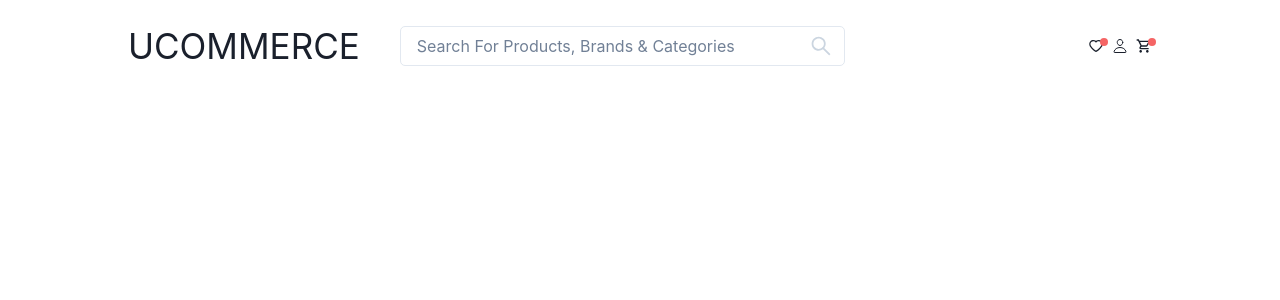
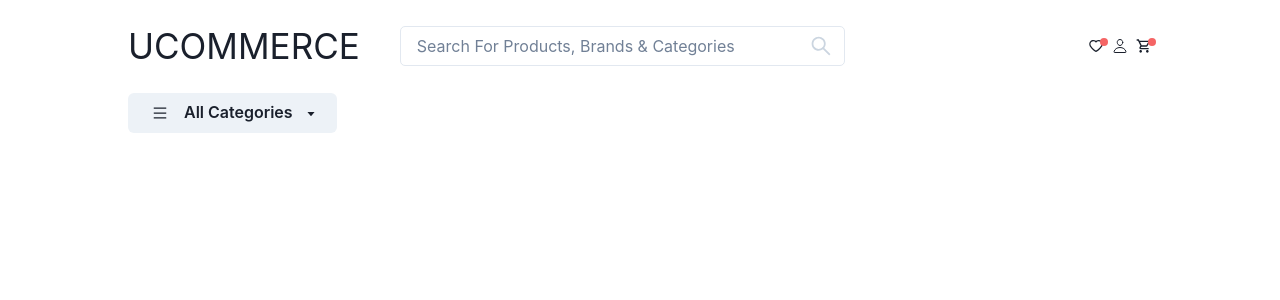
Before and after one commit to Sdqumar/uecom, a Next.js app: page / in a window 1280 px wide. Shown: the top 300 px of the page. Built offline with nearby package versions, Linux system fonts and the light colour scheme.

Commit message:
feat: drawer component

```diff
--- /dev/null
+++ b/component/Global/Drawer.tsx
@@ -0,0 +1,27 @@
+import {
+  Box,
+  Button,
+  Drawer,
+  DrawerCloseButton,
+  DrawerContent,
+  DrawerOverlay,
+  Text,
+  useDisclosure,
+} from "@chakra-ui/react";
+import { ReactNode } from "react";
+
+export default function CustomDrawer({ children }: { children: ReactNode }) {
+  const { isOpen, onOpen, onClose } = useDisclosure();
+
+  return (
+    <>
+      <Box onClick={onOpen}>{children}</Box>
+      <Drawer isOpen={isOpen} placement="left" onClose={onClose}>
+        <DrawerOverlay />
+        <DrawerContent>
+          <DrawerCloseButton />
+        </DrawerContent>
+      </Drawer>
+    </>
+  );
+}
--- /dev/null
+++ b/component/Header/AllCategories.tsx
@@ -0,0 +1,22 @@
+import { Button, Text } from "@chakra-ui/react";
+import { AiOutlineCaretDown, AiOutlineMenu } from "react-icons/ai";
+import CustomDrawer from "../Global/Drawer";
+
+export default function AllCategories() {
+  return (
+    <>
+      <CustomDrawer>
+        <Button
+          leftIcon={<AiOutlineMenu style={{ margin: "3px 8px " }} />}
+          rightIcon={
+            <AiOutlineCaretDown size="10px" style={{ margin: "3px 5px 1px" }} />
+          }
+          colorScheme="gray"
+          variant="solid"
+        >
+          All Categories
+        </Button>
+      </CustomDrawer>
+    </>
+  );
+}
--- /dev/null
+++ b/component/Header/HeaderBottom.tsx
@@ -0,0 +1,25 @@
+import {
+  Box,
+  Flex,
+  Input,
+  InputGroup,
+  InputRightElement,
+  Text,
+} from "@chakra-ui/react";
+import AllCategories from "./AllCategories";
+
+const HeaderBottom = () => {
+  return (
+    <Flex
+      alignItems="center"
+      justifyContent="space-between"
+      mx={["3%", "3%", "10%"]}
+      gap={[1, 3, 10, 10]}
+      mt={5}
+    >
+      <AllCategories />
+    </Flex>
+  );
+};
+
+export default HeaderBottom;
--- /dev/null
+++ b/component/Header/HeaderTop.tsx
@@ -0,0 +1,64 @@
+import {
+  Box,
+  Flex,
+  Input,
+  InputGroup,
+  InputRightElement,
+  Text,
+} from "@chakra-ui/react";
+import { AiOutlineHeart, AiOutlineSearch } from "react-icons/ai";
+import { IoPersonOutline } from "react-icons/io5";
+import { MdOutlineShoppingCart } from "react-icons/md";
+import IconDot from "./IconDot";
+
+const HeaderTop = () => {
+  return (
+    <Flex
+      alignItems="center"
+      justifyContent="space-between"
+      mx={["3%", "3%", "10%"]}
+      gap={[1, 3, 10, 10]}
+      mt={5}
+    >
+      <Flex
+        w={["70%", "90%", "90%", "70%"]}
+        justifyContent="space-between"
+        gap={[1, 2, 10]}
+        alignItems="center"
+      >
+        <Text fontSize={{ base: "24px", md: "35px" }} cursor="pointer">
+          UCOMMERCE
+        </Text>
+        <InputGroup size="sm" maxW="35rem">
+          <InputRightElement
+            color="gray.300"
+            cursor="pointer"
+            mt={1}
+            mr={2}
+            fontSize="1.5em"
+            children={<AiOutlineSearch />}
+          />
+          <Input
+            placeholder="Search For Products, Brands & Categories"
+            borderRadius={5}
+            size="md"
+          />
+        </InputGroup>
+      </Flex>
+
+      <Flex gap={2} cursor="pointer">
+        <Box position="relative">
+          <IconDot left={3} />
+          <AiOutlineHeart />
+        </Box>
+        <IoPersonOutline />
+        <Box position="relative">
+          <IconDot left={3} />
+          <MdOutlineShoppingCart />
+        </Box>
+      </Flex>
+    </Flex>
+  );
+};
+
+export default HeaderTop;
--- a/component/Header/Index.tsx
+++ b/component/Header/Index.tsx
@@ -1,63 +1,12 @@
-import {
-  Box,
-  Flex,
-  Input,
-  InputGroup,
-  InputRightElement,
-  Text,
-} from "@chakra-ui/react";
-import { AiOutlineHeart, AiOutlineSearch } from "react-icons/ai";
-import { IoPersonOutline } from "react-icons/io5";
-import { MdOutlineShoppingCart } from "react-icons/md";
-import IconDot from "./IconDot";
+import HeaderBottom from "./HeaderBottom";
+import HeaderTop from "./HeaderTop";
 
 const Header = () => {
   return (
-    <Flex
-      alignItems="center"
-      justifyContent="space-between"
-      mx={["3%", "3%", "10%"]}
-      gap={[1, 3, 10, 10]}
-      mt={5}
-    >
-      <Flex
-        w={["70%", "90%", "90%", "70%"]}
-        justifyContent="space-between"
-        gap={[1, 2, 10]}
-        alignItems="center"
-      >
-        <Text fontSize={{ base: "24px", md: "35px" }} cursor="pointer">
-          UCOMMERCE
-        </Text>
-        <InputGroup size="sm" maxW="35rem">
-          <InputRightElement
-            color="gray.300"
-            cursor="pointer"
-            mt={1}
-            mr={2}
-            fontSize="1.5em"
-            children={<AiOutlineSearch />}
-          />
-          <Input
-            placeholder="Search For Products, Brands & Categories"
-            borderRadius={5}
-            size="md"
-          />
-        </InputGroup>
-      </Flex>
-
-      <Flex gap={2} cursor="pointer">
-        <Box position="relative">
-          <IconDot left={3} />
-          <AiOutlineHeart />
-        </Box>
-        <IoPersonOutline />
-        <Box position="relative">
-          <IconDot left={3} />
-          <MdOutlineShoppingCart />
-        </Box>
-      </Flex>
-    </Flex>
+    <>
+      <HeaderTop />
+      <HeaderBottom />
+    </>
   );
 };
 
```
